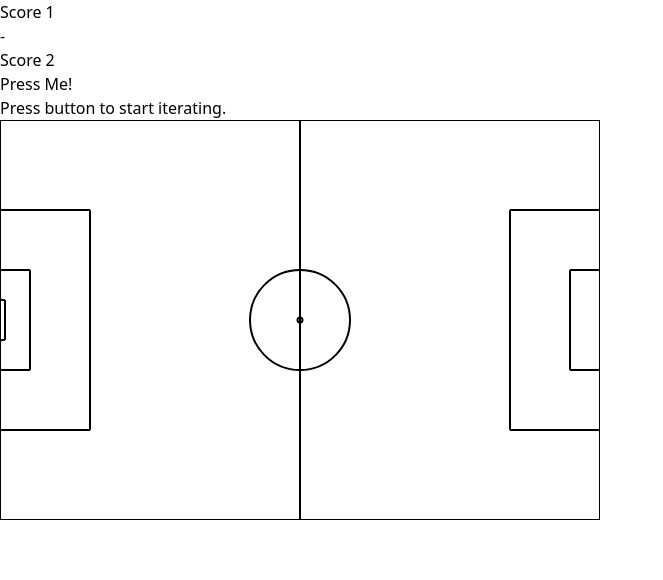
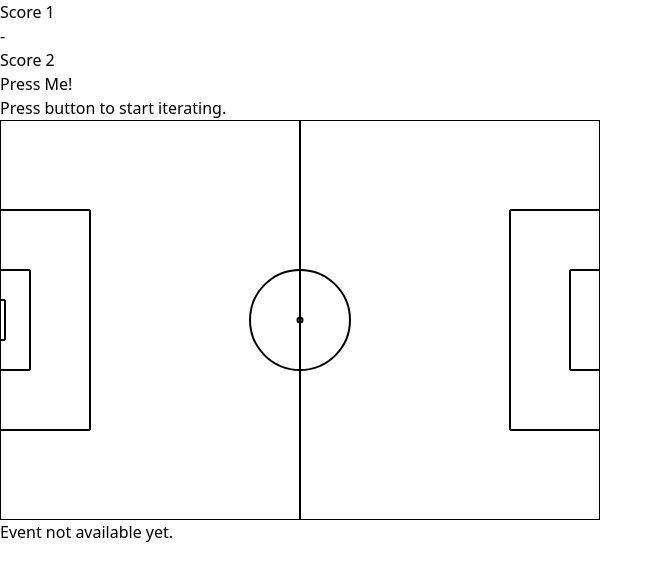
Before and after one commit to novojitsaha/football-viz, a React (Vite) app: page / in a window 1280 px wide. Shown: the top 580 px of the page, without its empty margins (0-663 px from the left). Built offline with nearby package versions, Linux system fonts and the light colour scheme.

Commit message:
Event Card Added

```diff
--- a/src/App.tsx
+++ b/src/App.tsx
@@ -1,6 +1,7 @@
 import ScoreBoard from "./components/ScoreBoard";
 import PlayerList from "./components/PlayerList";
 import FootballField from "./components/FootballField";
+import EventCard from "./components/EventCard";
 import Player from "./types/player";
 import { useEffect, useState } from "react";
 import eventList from "./assets/15946.json";
@@ -23,9 +24,6 @@ function App() {
   const [currentEventIndex, setCurrentEventIndex] = useState<null | number>(
     null
   );
-
-  // State to track
-
   // Effect to run whenever the currentEventIndex changes
   useEffect(() => {
     console.log("current event index: ", currentEventIndex);
@@ -67,12 +65,22 @@ function App() {
         });
 
         if (lineupA.length === 0) {
+
           setLineupA(playerList);
           setTeam([...team, currentEvent.team.name]);
         } else {
-          setLineupB(playerList);
+          // change starting  x-coordinates to move players to other side of the field
+          const updatedPlayerList = playerList.map((player) : Player => ({
+            ...player,
+            coordinates: [120 - player.coordinates[0], player.coordinates[1]]
+
+          }));
+          setLineupB(updatedPlayerList);
           setTeam([...team, currentEvent.team.name]);
         }
+        break;
+
+      case "Half Start":
         break;
     }
   };
@@ -88,7 +96,7 @@ function App() {
   };
 
   return (
-    <div className="">
+    <div className="m-4">
       <ScoreBoard teamA={team[0]}
                   teamB={team[1]} />
 
@@ -116,6 +124,19 @@ function App() {
         <PlayerList teamName={team[1]}
                     playerList={lineupB} />
       </div>
+
+      <div className="m-4">
+        {currentEvent ? (
+          <EventCard currentEvent={currentEvent}></EventCard>
+        ) : (
+          <p>Event not available yet. </p>
+        )
+
+        }
+
+      </div>
+
+
     </div>
   );
 }
--- /dev/null
+++ b/src/components/EventCard.tsx
@@ -0,0 +1,25 @@
+import React from "react";
+
+const EventCard = ({ currentEvent }: { currentEvent: any }) => {
+
+    const keys = Object.keys(currentEvent);
+
+
+    return (
+        <div className="bg-gray-200  mx-auto w-64 border border-black rounded-lg text-center">
+        <div className="font-bold border-b border-black">Event Details</div>
+        <div>
+            <ul>
+
+                {keys.map((k,v) =>
+                    (
+                        <li key={k}>{k}:{v}</li>
+                    )
+                )}
+            </ul>
+        </div>
+        </div>
+    );
+};
+
+export default EventCard;
--- a/src/components/PlayerList.tsx
+++ b/src/components/PlayerList.tsx
@@ -2,7 +2,7 @@ import React from 'react';
 import Player from '../types/player';
 
 const PlayerList = ({playerList, teamName}: {playerList: Player[], teamName: string}) => {
-    const players : JSX.Element[] = playerList.map(player => <li key={player.id}>{player.name}</li>)
+    const players : JSX.Element[] = playerList.map((player) => <li key={player.id}>{player.name}</li>)
 
   return (
     <div className='bg-gray-200 mx-auto w-64 border border-black rounded-lg'>
```
